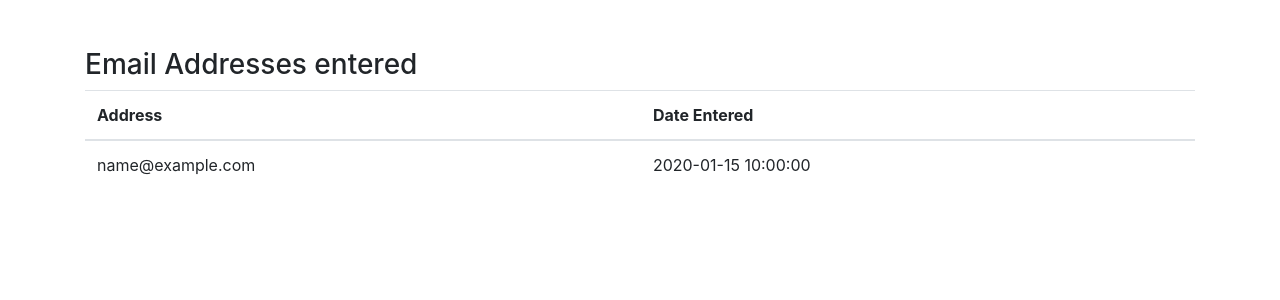
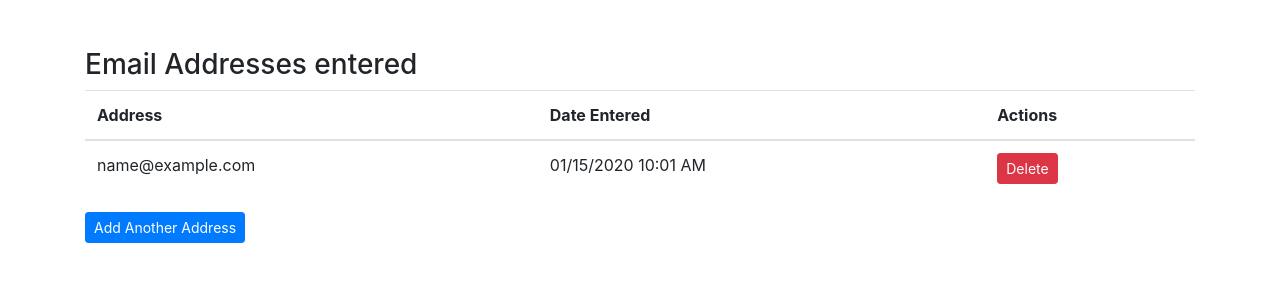
Before and after one commit to GingerBeardx/Python, a Flask app: page /success in a window 1280 px wide. Shown: the top 300 px of the page. Run offline with Flask 2, Linux system fonts and the light colour scheme; tables that the repository leaves empty or names only in its code hold one stand-in row (values such as "Sample post"); some libraries are stand-ins or nearby versions.

Commit message:
Completed bonus option on Assignment 03 - Email Validation

```diff
--- a/Flask_And_SQL/Assignment_03_Email_Validation/server.py
+++ b/Flask_And_SQL/Assignment_03_Email_Validation/server.py
@@ -47,8 +47,18 @@ def address():
 
 @app.route('/success')
 def addresses():
-    query = 'SELECT email, created_at FROM emails'
+    query = "SELECT id, email, DATE_FORMAT(created_at, '%m/%d/%Y %l:%m %p') AS time FROM emails"
     users = mysql.query_db(query)
     return render_template('addresses.html', email_data=users)
 
+@app.route('/delete/<email_id>', methods=['POST'])
+def delete(email_id):
+    email = request.form['email']
+    flash('The email address, {}, has been deleted.'.format(email), 'danger')
+
+    query = "DELETE FROM emails WHERE id = :id"
+    data = {'id': email_id}
+    mysql.query_db(query, data)
+    return redirect('/success')
+
 app.run(debug=True)
--- a/Flask_And_SQL/Assignment_03_Email_Validation/templates/addresses.html
+++ b/Flask_And_SQL/Assignment_03_Email_Validation/templates/addresses.html
@@ -26,17 +26,27 @@
                     <tr>
                         <th scope="col">Address</th>
                         <th scope="col">Date Entered</th>
+                        <th scope="col">Actions</th>
                     </tr>
                 </thead>
                 <tbody>
                     {% for email in email_data %}
                         <tr>
                             <td>{{ email['email'] }}</td>
-                            <td>{{ email['created_at'] }}</td>
+                            <td>{{ email['time'] }}</td>
+                            <td>
+                                <form action="/delete/{{ email['id'] }}" method="POST">
+                                    <input type="hidden" name="email" value="{{ email['email'] }}" readonly/>
+                                    <input class='btn btn-sm btn-danger' type="submit" name="delete" value="Delete">
+                                </form>
+                            </td>
                         </tr>
                     {% endfor %}
                 </tbody>
             </table>
+            <form action="/" method="GET">
+                <input type="submit" class="btn btn-sm btn-primary" value="Add Another Address">
+            </form>
         </div>
     </div>
 </body>
--- a/Flask_And_SQL/Assignment_03_Email_Validation/templates/index.html
+++ b/Flask_And_SQL/Assignment_03_Email_Validation/templates/index.html
@@ -23,7 +23,7 @@
             <div class="form-group row">
                 <label for="email" class="col-sm-2">Email</label>
                 <div class="col-sm-10">
-                    <input class="form-control" type="text" name="email" value="johnny@appleseed.com">
+                    <input class="form-control" type="text" name="email" placeholder="johnny@appleseed.com">
                 </div>
             </div>
             <input type="submit" class="btn btn-primary btn-small btn-block" value='Submit'>
```
